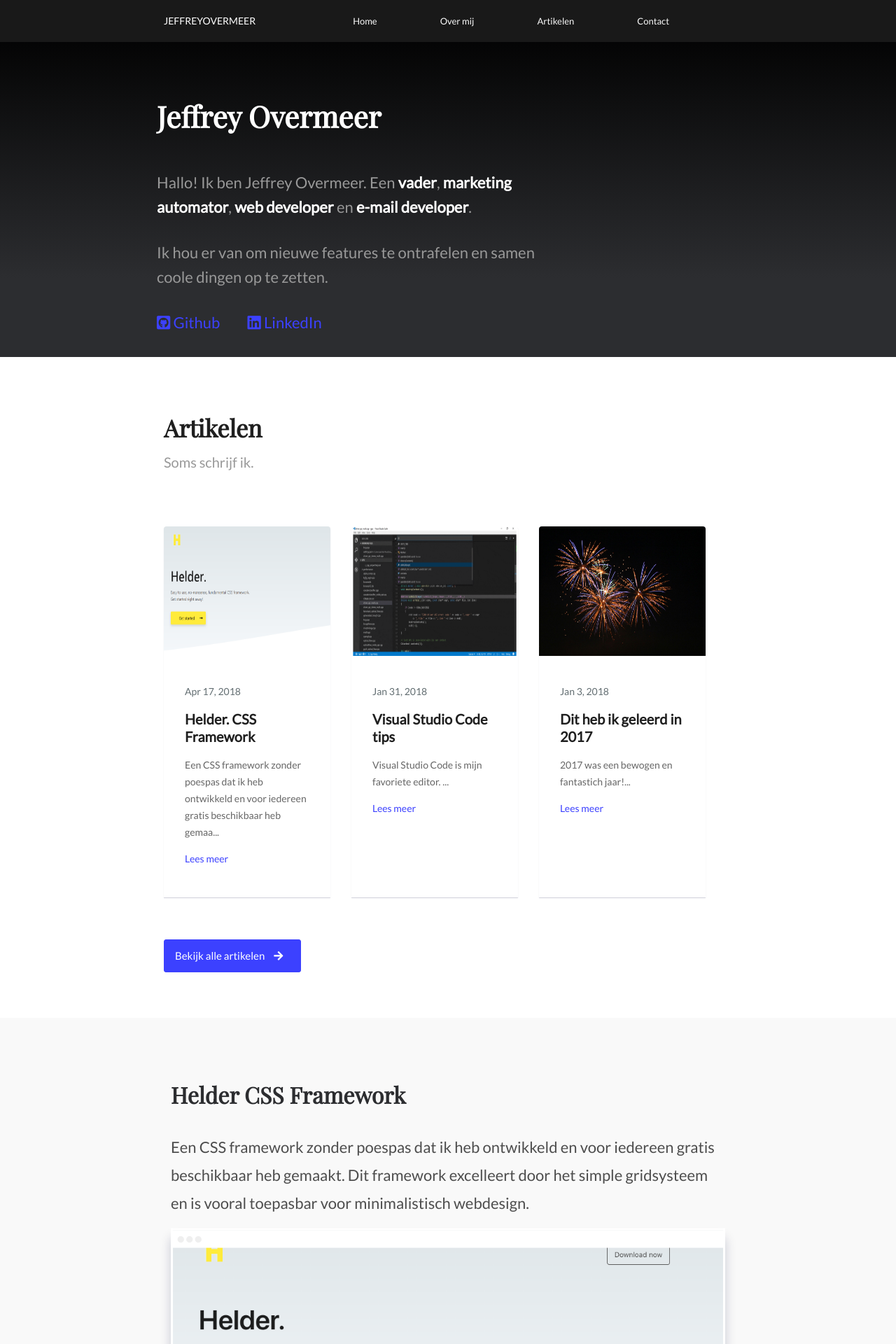
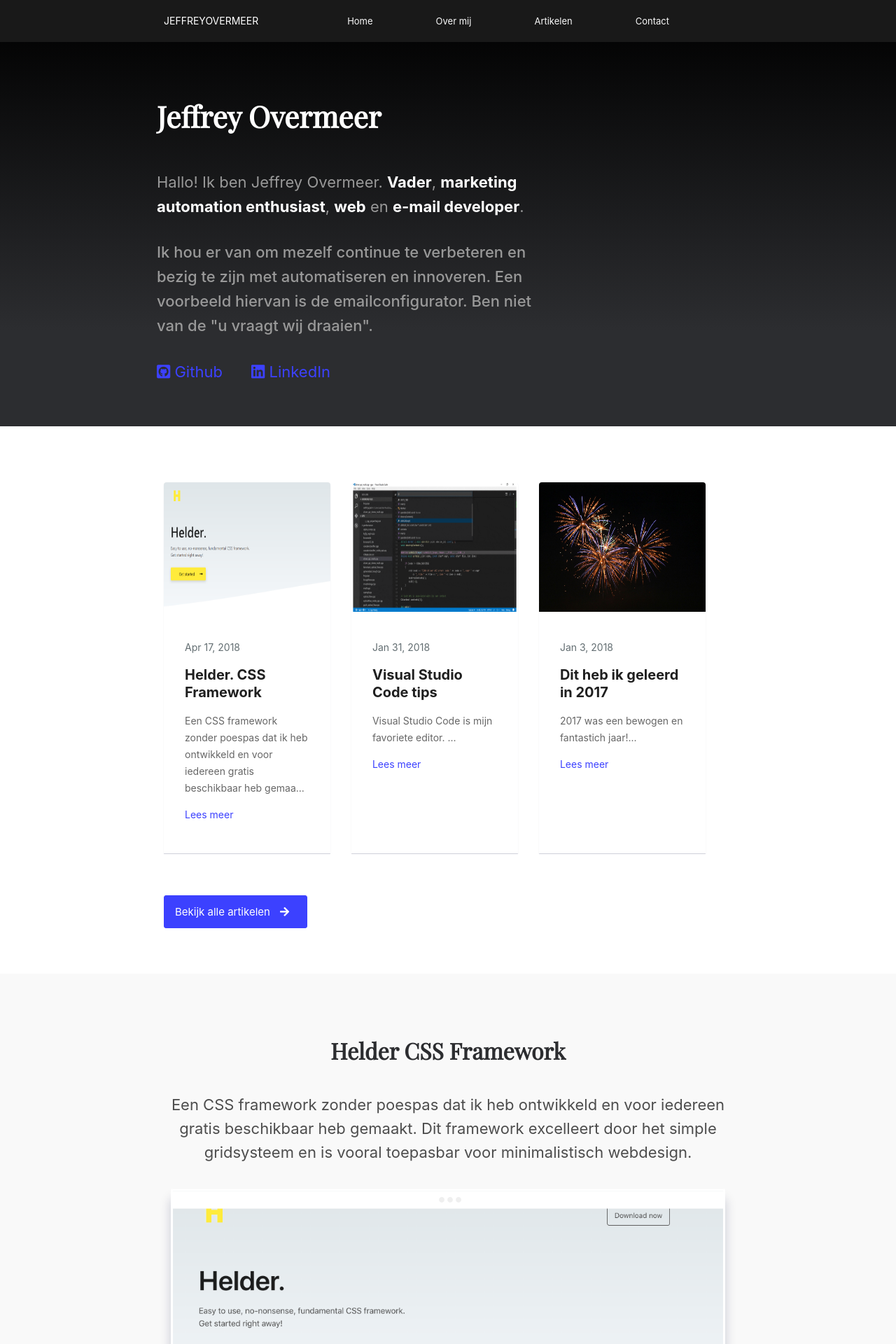
Before and after one commit to jeffrey-over/jeffrey-over.github.io, a Jekyll site: the page built from index.html, in a window 1280 px wide. Shown: the top 1920 px of the page at 70% size. Built offline with Jekyll 4.4.1, drawn with Linux system fonts in a browser that asks for light colours; nearby versions of some CDN libraries; some web fonts are replaced; library files that are not in the unit come from our copies; comment, search, counter and statistics services are not loaded; some of the changed text lies outside the part shown.

Commit message:
bugfixes

```diff
--- a/_includes/footer.html
+++ b/_includes/footer.html
@@ -4,13 +4,18 @@
 			<section>
 				<div class="columns">
 					<div class="half column">
+
 						<h5>Menu</h5>
 						<a href="/index.html" title="Home">Home</a> <br />
 						<a href="/about.html" title="About">Over mij</a>  <br />
 						<a href="/blog/index.html" title="Articles">Artikelen</a><br />
 						<a href="/contact.html" title="Contact">Contact</a>
+						<br /><Br />
+						<a href="https://github.com/jeffrey-over/" class="social" target="_BLANK" style="margin-right:35px;"><i class="fab fa-github-square"></i> Github</a> <a href="https://www.linkedin.com/in/jeffreyovermeer/" target="_BLANK" class="social"><i class="fab fa-linkedin"></i> LinkedIn</a>
 					</div>
 					<div class="half column">
+
+
 							{% if page.url != "https://www.jeffreyovermeer.com/index.html" %}
 							<h5>Mailinglijst</h5>
                  <!-- Begin MailChimp Signup Form -->
@@ -23,7 +28,7 @@
 <div id="mc_embed_signup">
 <form action="https://google.us15.list-manage.com/subscribe/post?u=ccb85f8cfccbb802f131c6098&amp;id=0c35ee9d53" method="post" id="mc-embedded-subscribe-form" name="mc-embedded-subscribe-form" class="validate" target="_blank" novalidate>
     <div id="mc_embed_signup_scroll">
-        <p>Schrijf je in en ontvang updates.</p>
+        <p>Ontvang <s>on</s>regelmatig vette  updates! 🔥</p>
 <div class="mc-field-group">
 	<input type="email" value="" required placeholder="Email" name="EMAIL" class="required email" id="mce-EMAIL">
 </div>
--- a/_sass/base/_variables.scss
+++ b/_sass/base/_variables.scss
@@ -32,7 +32,7 @@
 $mark-padding: 0 0.4rem;
 
 // Typography
-$font-family: 'Lato' ,-apple-system, BlinkMacSystemFont, "Segoe UI", Roboto, Helvetica, Arial, sans-serif, "Apple Color Emoji", "Segoe UI Emoji", "Segoe UI Symbol";
+$font-family: -apple-system,BlinkMacSystemFont,segoe ui,Roboto,Helvetica,Arial,sans-serif,apple color emoji,segoe ui emoji,segoe ui symbol;
 $font-size: 1.6rem;
 $font-size-small: 1.5rem;
 $line-height: 1.6;
--- a/_sass/features/_hide_mobile.scss
+++ b/_sass/features/_hide_mobile.scss
@@ -1,6 +1,6 @@
 
 
-@media only screen and (max-width: 800px) {
+@media only screen and (max-width: 880px) {
   .hide-mobile {
       display: none;
       width: 0;
--- a/_sass/sections/_intro.scss
+++ b/_sass/sections/_intro.scss
@@ -2,8 +2,8 @@
 
 
 #intro {
-    height: 80vh;
-    min-height: 400px;
+    // height: 80vh;
+    // min-height: 400px;
     background: #2c2d30;
     color: #999999;
     background-image: linear-gradient(-180deg, rgba(0, 0, 0, 0.9) 0%, #2c2d30 75%) !important;
@@ -11,17 +11,17 @@
 
 }
 
-@media only screen and (max-width: 800px) {
-    #intro {
-    height: 90vh;
-}
-}
+// @media only screen and (max-width: 800px) {
+//     #intro {
+//     height: 90vh;
+// }
+// }
 
-@include breakpoint-desktop-up {
-    #intro {
-        height: 50vh;
-    }
-}
+// @include breakpoint-desktop-up {
+//     #intro {
+//         height: 50vh;
+//     }
+// }
 
 #intro-post {
     min-height: 400px;
--- a/_sass/sections/_promotional.scss
+++ b/_sass/sections/_promotional.scss
@@ -17,11 +17,16 @@
         background-image: linear-gradient(-180deg, transparent 85%, rgba(0, 0, 0, 0.01) 100%) !important;
 }
 
+.promotional-product a.button {
+        margin-top: 6rem;
+    }
+
 .promotional-product .is-title {
         margin-bottom: 35px;
 }
 
 .promotional-product p {
-        font-size: 22px;
-        line-height: 40px;
+        font-size: 2.2rem;
+        line-height: 3.4rem;
+        margin: 4rem 0;
 }
--- a/index.html
+++ b/index.html
@@ -18,8 +18,8 @@
                         <div class="two-thirds column">
 
                             <h1>Jeffrey Overmeer</h1>
-                            <p class="">Hallo! Ik ben Jeffrey Overmeer. Een <b>vader</b>, <b>marketing automator</b>, <b>web developer</b> en <b>e-mail developer</b>.</p>
-                            <p class="is-light">Ik hou er van om nieuwe features te ontrafelen en samen coole dingen op te zetten.</p>
+                            <p class="">Hallo! Ik ben Jeffrey Overmeer. <b>Vader</b>, <b>marketing automation enthusiast</b>, <b>web</b> en <b>e-mail developer</b>.</p>
+                            <p class="is-light">Ik hou er van om mezelf continue te verbeteren en bezig te zijn met automatiseren en innoveren. Een voorbeeld hiervan is de emailconfigurator. Ben niet van de "u vraagt wij draaien".</p>
                                 <a href="https://github.com/jeffrey-over/" class="social" target="_BLANK" style="margin-right:35px;"><i class="fab fa-github-square"></i> Github</a> <a href="https://www.linkedin.com/in/jeffreyovermeer/" target="_BLANK" class="social"><i class="fab fa-linkedin"></i> LinkedIn</a>
 
                         </div>
@@ -38,9 +38,6 @@
 
         <div class="container">
             <section>
-                <h2 class="is-serif">Artikelen</h2>
-                <h3 class="is-subtitle">Soms schrijf ik. </h3>
-
                 {% for post in site.posts limit:3 %}
                 <div class="card text-left">
                         <img src="../{{ post.thumbnail }}" alt="{{ post.title }}" class="responsive-image">
@@ -67,7 +64,7 @@
     </div>
 
 
-    <div class="has-full-width promotional-product" >
+    <div class="has-full-width promotional-product text-center" >
         <div class="container">
             <section>
                 <div class="columns">
@@ -135,7 +132,7 @@
 <div id="mc_embed_signup">
 <form action="https://google.us15.list-manage.com/subscribe/post?u=ccb85f8cfccbb802f131c6098&amp;id=0c35ee9d53" method="post" id="mc-embedded-subscribe-form" name="mc-embedded-subscribe-form" class="validate" target="_blank" novalidate>
     <div id="mc_embed_signup_scroll">
-        <p>Schrijf je in en ontvang updates.</p>
+            <p>Ontvang <s>on</s>regelmatig vette  updates! 🔥</p>
 <div class="mc-field-group">
 	<input type="email" value="" required placeholder="Email" name="EMAIL" class="required email" id="mce-EMAIL">
 </div>
```
Also changed, not shown: other parts of index.html (+1 -1 lines).
